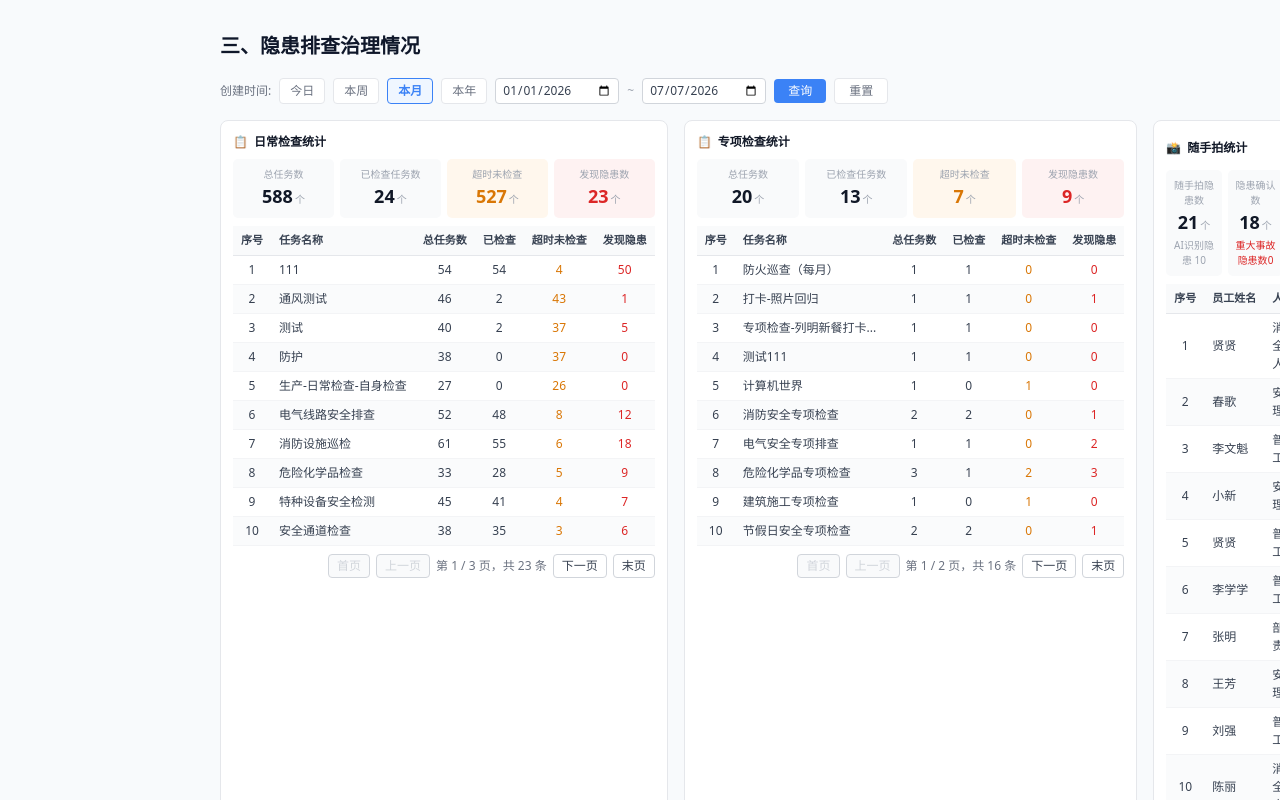
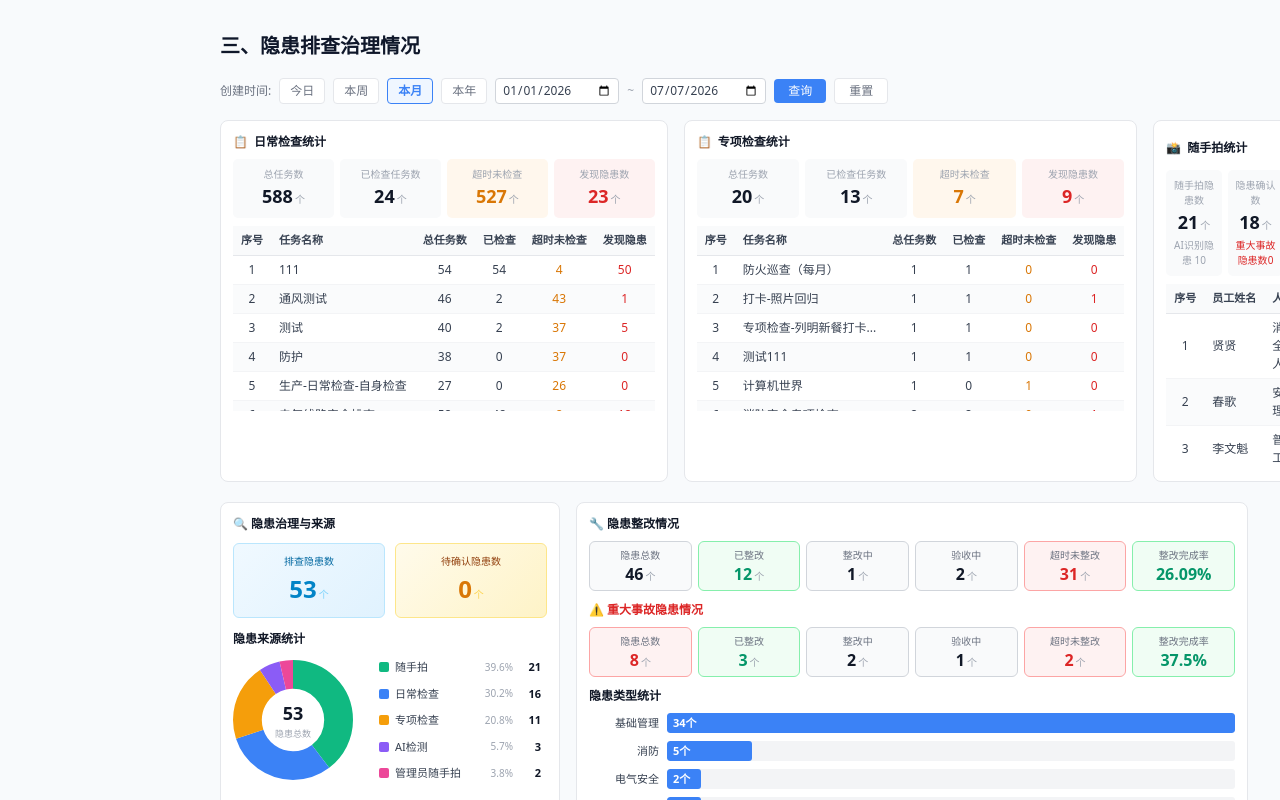
Before and after one commit to xjhyonier/dashboard, a React (Vite) app: page /emergency/enterprise-boss in a window 1280 px wide. Shown: the part 560-1360 px from the top of the page. Built offline with nearby package versions, Linux system fonts and the light colour scheme.

Commit message:
fix: 企业数据看板表格改为下滑列表、相关方管理去掉分页按钮、扩充模拟数据

```diff
--- a/src/business/emergency/pages/EnterpriseBossDashboard.tsx
+++ b/src/business/emergency/pages/EnterpriseBossDashboard.tsx
@@ -27,67 +27,20 @@ const td: React.CSSProperties = {
   verticalAlign: 'middle',
 }
 
-// ─── 通用分页表格组件 ─────────────────────────────────────────────
-function PaginatedTable<T>({
+// ─── 通用滚动表格组件 ─────────────────────────────────────────────
+function ScrollableTable<T>({
   data,
-  pageSize = 10,
   children,
 }: {
   data: T[]
-  pageSize?: number
-  children: (paged: T[], page: number, totalPages: number) => React.ReactNode
+  children: (allData: T[]) => React.ReactNode
 }) {
-  const [page, setPage] = useState(1)
-  const totalPages = Math.max(1, Math.ceil(data.length / pageSize))
-  const safePage = Math.min(page, totalPages)
-  const paged = data.slice((safePage - 1) * pageSize, safePage * pageSize)
-
-  // Reset to page 1 when data changes
-  useEffect(() => { setPage(1) }, [data.length])
-
   return (
-    <>
-      {children(paged, safePage, totalPages)}
-      {totalPages > 1 && (
-        <div style={{ display: 'flex', justifyContent: 'flex-end', alignItems: 'center', gap: 6, marginTop: 8, fontSize: 12 }}>
-          <button
-            onClick={() => setPage(1)}
-            disabled={safePage <= 1}
-            style={pageBtnStyle(safePage <= 1)}
-          >首页</button>
-          <button
-            onClick={() => setPage(p => Math.max(1, p - 1))}
-            disabled={safePage <= 1}
-            style={pageBtnStyle(safePage <= 1)}
-          >上一页</button>
-          <span style={{ color: '#6B7280' }}>
-            第 {safePage} / {totalPages} 页，共 {data.length} 条
-          </span>
-          <button
-            onClick={() => setPage(p => Math.min(totalPages, p + 1))}
-            disabled={safePage >= totalPages}
-            style={pageBtnStyle(safePage >= totalPages)}
-          >下一页</button>
-          <button
-            onClick={() => setPage(totalPages)}
-            disabled={safePage >= totalPages}
-            style={pageBtnStyle(safePage >= totalPages)}
-          >末页</button>
+    <div style={{ maxHeight: 185, overflowY: 'auto' }}>
+      {children(data)}
     </div>
-      )}
-    </>
   )
 }
-
-const pageBtnStyle = (disabled: boolean): React.CSSProperties => ({
-  padding: '2px 8px',
-  border: '1px solid #D1D5DB',
-  borderRadius: 4,
-  background: disabled ? '#F9FAFB' : 'white',
-  color: disabled ? '#D1D5DB' : '#374151',
-  cursor: disabled ? 'default' : 'pointer',
-  fontSize: 12,
-})
 
 export function EnterpriseBossDashboard() {
   const [timeFilter, setTimeFilter] = useState<'today' | 'week' | 'month' | 'year'>('month')
@@ -486,8 +439,8 @@ export function EnterpriseBossDashboard() {
                   <div style={{ fontSize: 18, fontWeight: 700, color: '#DC2626' }}>{dailyCheck.hazards}<span style={{ fontSize: 10, fontWeight: 400, color: '#9CA3AF', marginLeft: 2 }}>个</span></div>
                 </div>
               </div>
-              <PaginatedTable data={dailyCheck.tasks}>
-                {(paged, page, totalPages) => (
+              <ScrollableTable data={dailyCheck.tasks}>
+                {(data) => (
                   <table style={{ width: '100%', borderCollapse: 'collapse', fontSize: 12 }}>
                     <thead>
                       <tr>
@@ -500,9 +453,9 @@ export function EnterpriseBossDashboard() {
                       </tr>
                     </thead>
                     <tbody>
-                      {paged.map((t, i) => (
+                      {data.map((t, i) => (
                         <tr key={t.id} style={{ background: i % 2 === 0 ? 'white' : '#FAFBFC' }}>
-                          <td style={td}>{(page - 1) * 10 + i + 1}</td>
+                          <td style={td}>{i + 1}</td>
                           <td style={{ ...td, textAlign: 'left', maxWidth: 200, overflow: 'hidden', textOverflow: 'ellipsis', whiteSpace: 'nowrap' }} title={t.name}>{t.name}</td>
                           <td style={td}>{t.total}</td>
                           <td style={td}>{t.checked}</td>
@@ -513,7 +466,7 @@ export function EnterpriseBossDashboard() {
                     </tbody>
                   </table>
                 )}
-              </PaginatedTable>
+              </ScrollableTable>
             </div>
 
             {/* 专项检查统计 */}
@@ -539,8 +492,8 @@ export function EnterpriseBossDashboard() {
                   <div style={{ fontSize: 18, fontWeight: 700, color: '#DC2626' }}>{specialCheck.hazards}<span style={{ fontSize: 10, fontWeight: 400, color: '#9CA3AF', marginLeft: 2 }}>个</span></div>
                 </div>
               </div>
-              <PaginatedTable data={specialCheck.tasks}>
-                {(paged, page, totalPages) => (
+              <ScrollableTable data={specialCheck.tasks}>
+                {(data) => (
                   <table style={{ width: '100%', borderCollapse: 'collapse', fontSize: 12 }}>
                     <thead>
                       <tr>
@@ -553,9 +506,9 @@ export function EnterpriseBossDashboard() {
                       </tr>
                     </thead>
                     <tbody>
-                      {paged.map((t, i) => (
+                      {data.map((t, i) => (
                         <tr key={t.id} style={{ background: i % 2 === 0 ? 'white' : '#FAFBFC' }}>
-                          <td style={td}>{(page - 1) * 10 + i + 1}</td>
+                          <td style={td}>{i + 1}</td>
                           <td style={{ ...td, textAlign: 'left', maxWidth: 200, overflow: 'hidden', textOverflow: 'ellipsis', whiteSpace: 'nowrap' }} title={t.name}>{t.name}</td>
                           <td style={td}>{t.total}</td>
                           <td style={td}>{t.checked}</td>
@@ -566,7 +519,7 @@ export function EnterpriseBossDashboard() {
                     </tbody>
                   </table>
                 )}
-              </PaginatedTable>
+              </ScrollableTable>
             </div>
 
             {/* 随手拍统计 */}
@@ -604,8 +557,8 @@ export function EnterpriseBossDashboard() {
                   <div style={{ fontSize: 18, fontWeight: 700, color: '#111827' }}>{snapshot.reward}<span style={{ fontSize: 10, fontWeight: 400, color: '#9CA3AF', marginLeft: 2 }}>个</span></div>
                 </div>
               </div>
-              <PaginatedTable data={snapshot.persons}>
-                {(paged, page, totalPages) => (
+              <ScrollableTable data={snapshot.persons}>
+                {(data) => (
                   <table style={{ width: '100%', borderCollapse: 'collapse', fontSize: 12 }}>
                     <thead>
                       <tr>
@@ -616,9 +569,9 @@ export function EnterpriseBossDashboard() {
                       </tr>
                     </thead>
                     <tbody>
-                      {paged.map((p, i) => (
+                      {data.map((p, i) => (
                         <tr key={i} style={{ background: i % 2 === 0 ? 'white' : '#FAFBFC' }}>
-                          <td style={td}>{(page - 1) * 10 + i + 1}</td>
+                          <td style={td}>{i + 1}</td>
                           <td style={{ ...td, textAlign: 'left', maxWidth: 120, overflow: 'hidden', textOverflow: 'ellipsis', whiteSpace: 'nowrap' }} title={p.name}>{p.name}</td>
                           <td style={{ ...td, textAlign: 'left' }}>{p.type}</td>
                           <td style={td}>{p.count}</td>
@@ -627,7 +580,7 @@ export function EnterpriseBossDashboard() {
                     </tbody>
                   </table>
                 )}
-              </PaginatedTable>
+              </ScrollableTable>
             </div>
           </div>
 
@@ -1024,7 +977,7 @@ export function EnterpriseBossDashboard() {
                 </div>
               </div>
               <div style={{ display: 'flex', gap: 12 }}>
-                <div style={{ flex: 1 }}>
+                <div style={{ flex: 1, maxHeight: 185, overflowY: 'auto' }}>
                   <table style={{ width: '100%', borderCollapse: 'collapse', fontSize: 12 }}>
                     <thead>
                       <tr>
@@ -1042,7 +995,7 @@ export function EnterpriseBossDashboard() {
                     </tbody>
                   </table>
                 </div>
-                <div style={{ flex: 1 }}>
+                <div style={{ flex: 1, maxHeight: 185, overflowY: 'auto' }}>
                   <table style={{ width: '100%', borderCollapse: 'collapse', fontSize: 12 }}>
                     <thead>
                       <tr>
@@ -1117,7 +1070,7 @@ export function EnterpriseBossDashboard() {
                 </div>
               </div>
               <div style={{ display: 'flex', gap: 12 }}>
-                <div style={{ flex: permitDimension === 'self' ? 1 : 1 }}>
+                <div style={{ flex: permitDimension === 'self' ? 1 : 1, maxHeight: 185, overflowY: 'auto' }}>
                   <table style={{ width: '100%', borderCollapse: 'collapse', fontSize: 12 }}>
                     <thead>
                       <tr>
@@ -1136,7 +1089,7 @@ export function EnterpriseBossDashboard() {
                   </table>
                 </div>
                 {permitDimension === 'tenant' && (
-                <div style={{ flex: 1 }}>
+                <div style={{ flex: 1, maxHeight: 185, overflowY: 'auto' }}>
                   <table style={{ width: '100%', borderCollapse: 'collapse', fontSize: 12 }}>
                     <thead>
                       <tr>
@@ -1186,11 +1139,9 @@ export function EnterpriseBossDashboard() {
                 </div>
               </div>
               {(() => {
-                const totalPages = Math.ceil(enterpriseBossMock.relatedParty.details.length / PARTY_PAGE_SIZE)
-                const paged = enterpriseBossMock.relatedParty.details.slice((partyPage - 1) * PARTY_PAGE_SIZE, partyPage * PARTY_PAGE_SIZE)
+                const allDetails = enterpriseBossMock.relatedParty.details
                 return (
-                  <>
-                    <div style={{ maxHeight: 240, overflowY: 'auto', border: '1px solid #E5E7EB', borderRadius: 6 }}>
+                  <div style={{ maxHeight: 185, overflowY: 'auto', border: '1px solid #E5E7EB', borderRadius: 6 }}>
                     <table style={{ width: '100%', borderCollapse: 'collapse', fontSize: 12 }}>
                       <thead style={{ position: 'sticky', top: 0, zIndex: 1 }}>
                         <tr>
@@ -1200,39 +1151,16 @@ export function EnterpriseBossDashboard() {
                         </tr>
                       </thead>
                       <tbody>
-                          {paged.map((d, pi) => {
-                            const i = (partyPage - 1) * PARTY_PAGE_SIZE + pi
-                            return (
+                        {allDetails.map((d, i) => (
                           <tr key={i} style={{ background: i % 2 === 0 ? 'white' : '#FAFBFC' }}>
                             <td style={td}>{i + 1}</td>
-                                <td style={{ ...td, textAlign: 'left' }}>{d.unit}</td>
+                            <td style={{ ...td, textAlign: 'left', maxWidth: 160, overflow: 'hidden', textOverflow: 'ellipsis', whiteSpace: 'nowrap' }} title={d.unit}>{d.unit}</td>
                             <td style={{ ...td, fontWeight: 600 }}>{d.personCount}</td>
                           </tr>
-                            )
-                          })}
+                        ))}
                       </tbody>
                     </table>
                   </div>
-                    {totalPages > 1 && (
-                      <div style={{ display: 'flex', alignItems: 'center', justifyContent: 'center', gap: 6, marginTop: 10 }}>
-                        <button
-                          onClick={() => setPartyPage(p => Math.max(1, p - 1))}
-                          disabled={partyPage === 1}
-                          style={{ padding: '2px 8px', border: '1px solid #D1D5DB', borderRadius: 4, background: 'white', fontSize: 11, color: partyPage === 1 ? '#D1D5DB' : '#374151', cursor: partyPage === 1 ? 'default' : 'pointer' }}
-                        >
-                          ‹
-                        </button>
-                        <span style={{ fontSize: 11, color: '#6B7280' }}>{partyPage} / {totalPages}</span>
-                        <button
-                          onClick={() => setPartyPage(p => Math.min(totalPages, p + 1))}
-                          disabled={partyPage === totalPages}
-                          style={{ padding: '2px 8px', border: '1px solid #D1D5DB', borderRadius: 4, background: 'white', fontSize: 11, color: partyPage === totalPages ? '#D1D5DB' : '#374151', cursor: partyPage === totalPages ? 'default' : 'pointer' }}
-                        >
-                          ›
-                        </button>
-                      </div>
-                    )}
-                  </>
                 )
               })()}
             </div>
--- a/src/business/emergency/pages/mock/enterprise-boss.ts
+++ b/src/business/emergency/pages/mock/enterprise-boss.ts
@@ -294,6 +294,12 @@ export const enterpriseBossMock = {
       { unit: 'XX环保工程有限公司', personCount: 7 },
       { unit: 'XX机电设备有限公司', personCount: 9 },
       { unit: 'XX安全管理咨询公司', personCount: 6 },
+      { unit: 'XX物业服务有限公司', personCount: 24 },
+      { unit: 'XX餐饮管理有限公司', personCount: 14 },
+      { unit: 'XX安保服务公司', personCount: 20 },
+      { unit: 'XX清洁服务有限公司', personCount: 11 },
+      { unit: 'XX电梯维保有限公司', personCount: 5 },
+      { unit: 'XX绿化养护有限公司', personCount: 8 },
     ],
   },
   // 作业票报备（月度数据，月份降序）
```
Lines whose indentation alone changed are shown as unchanged.
